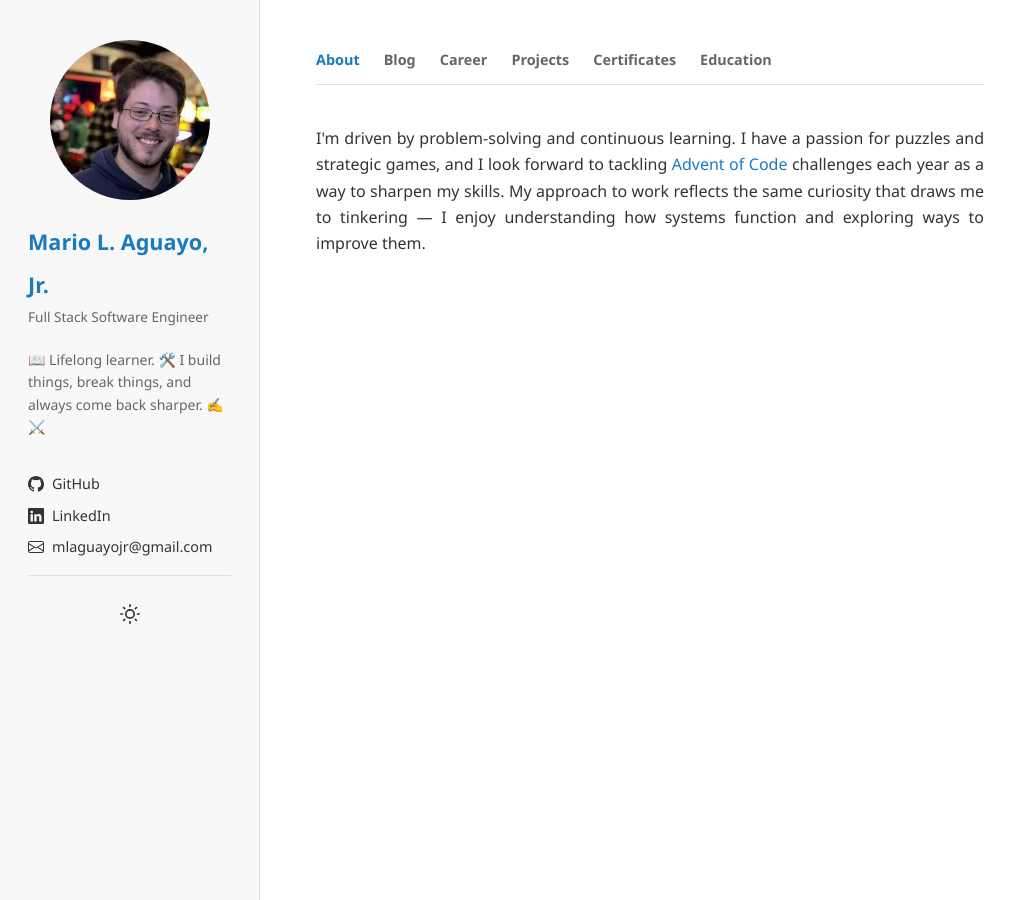
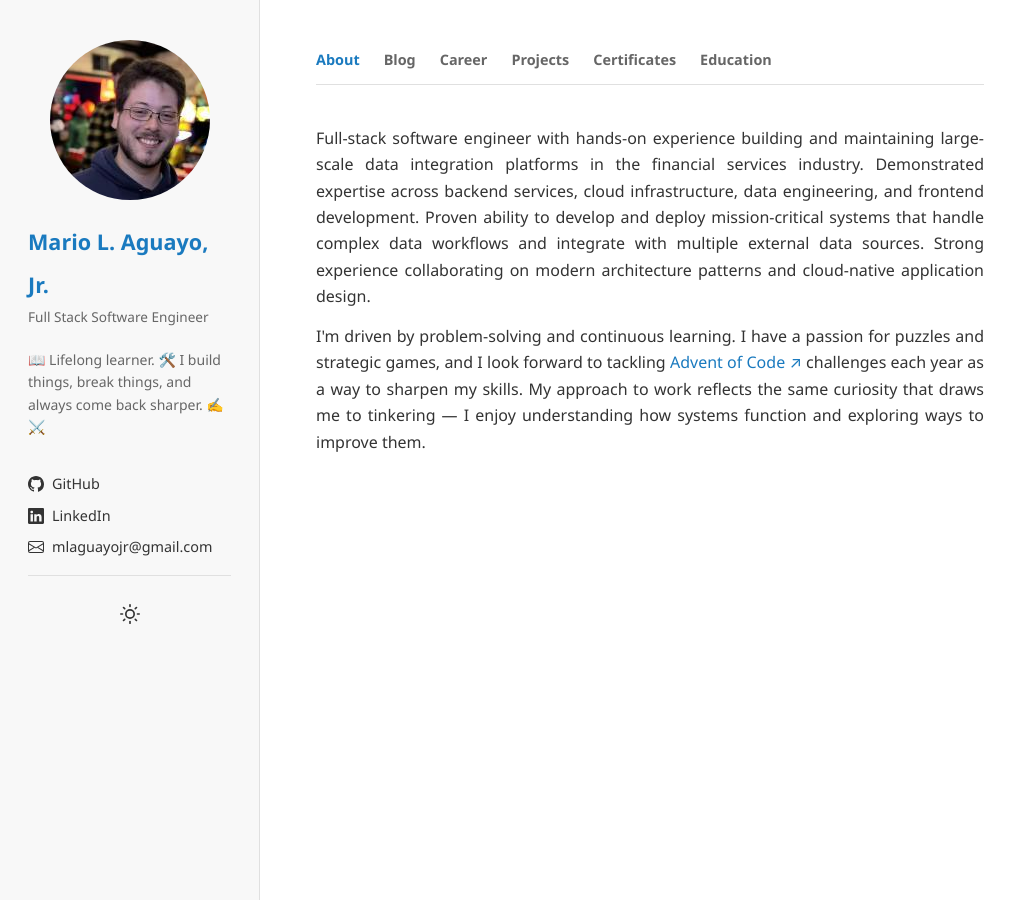
Before and after one commit to mlaguayojr/mlaguayojr.github.io, a Jekyll site: the page built from index.html, in a window 1280 px wide. Shown: the whole page, without its empty margins (0-1021 px from the left). Built offline with Jekyll 4.4.1, drawn with Linux system fonts in a browser that asks for light colours.

Commit message:
added work context

```diff
--- a/_includes/about.html
+++ b/_includes/about.html
@@ -1,7 +1,14 @@
-<section id="about">
-  <p align="justify">
+<section id="about" style="text-align: justify;">
+  <p>
+    Full-stack software engineer with hands-on experience building and maintaining large-scale data integration
+    platforms in the financial services industry. Demonstrated expertise across backend services, cloud infrastructure,
+    data engineering, and frontend development. Proven ability to develop and deploy mission-critical systems that
+    handle complex data workflows and integrate with multiple external data sources. Strong experience collaborating on
+    modern architecture patterns and cloud-native application design.
+  </p>
+  <p>
     I'm driven by problem-solving and continuous learning. I have a passion for puzzles and
-    strategic games, and I look forward to tackling <a href="https://adventofcode.com/" target="_blank"">Advent of Code</a> challenges each year as a way to
+    strategic games, and I look forward to tackling <a href="https://adventofcode.com/" target="_blank" rel="noopener noreferrer">Advent of Code <span class="external-link-icon" aria-label="external link">↗</span></a> challenges each year as a way to
     sharpen my skills. My approach to work reflects the same curiosity that draws me to tinkering
     &mdash; I enjoy understanding how systems function and exploring ways to improve them.
   </p>
```
